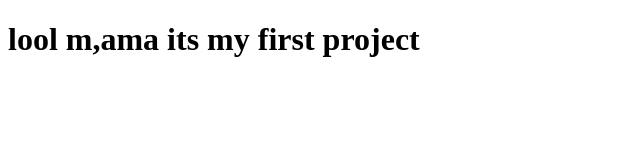
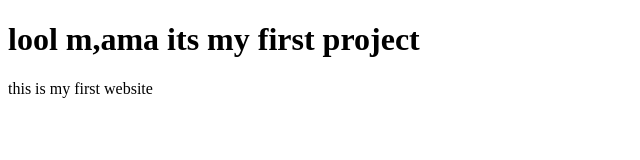
Before and after one commit to FreelancerHridoy2018/first-project, a plain HTML site: page index.html in a window 1280 px wide. Shown: the whole page, without its empty margins (0-640 px from the left). Drawn offline with Linux system fonts and the light colour scheme.

Commit message:
added a headere

```diff
--- a/index.html
+++ b/index.html
@@ -7,5 +7,6 @@
 </head>
 <body>
     <h1>lool m,ama its my first project</h1>
+    <p>this is my first website</p>
 </body>
 </html>
```
